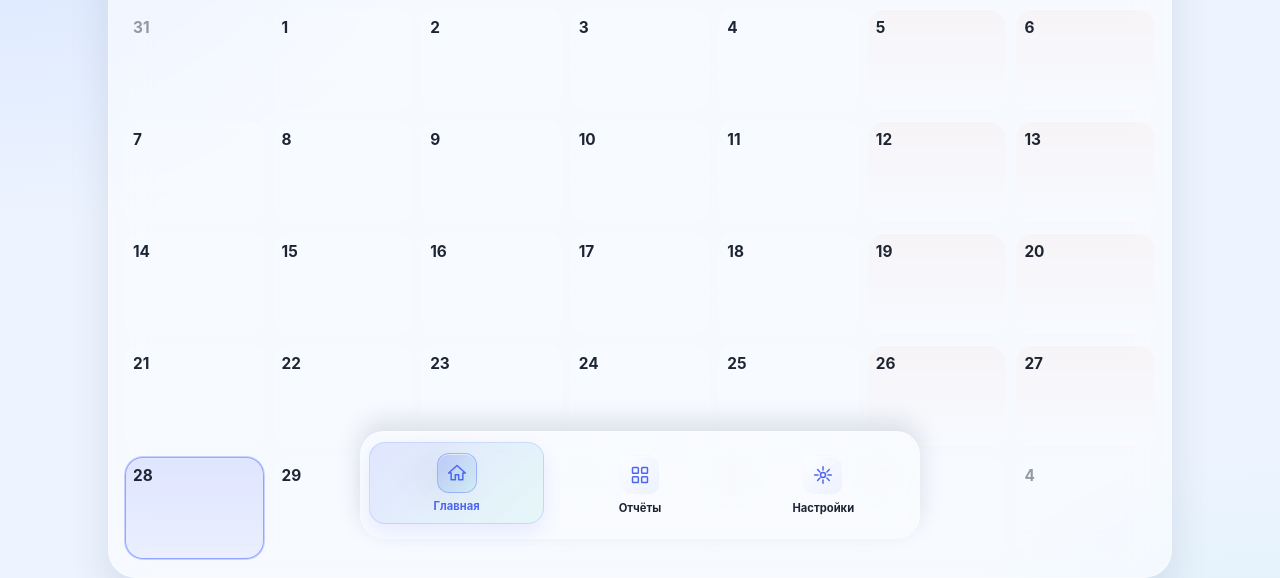
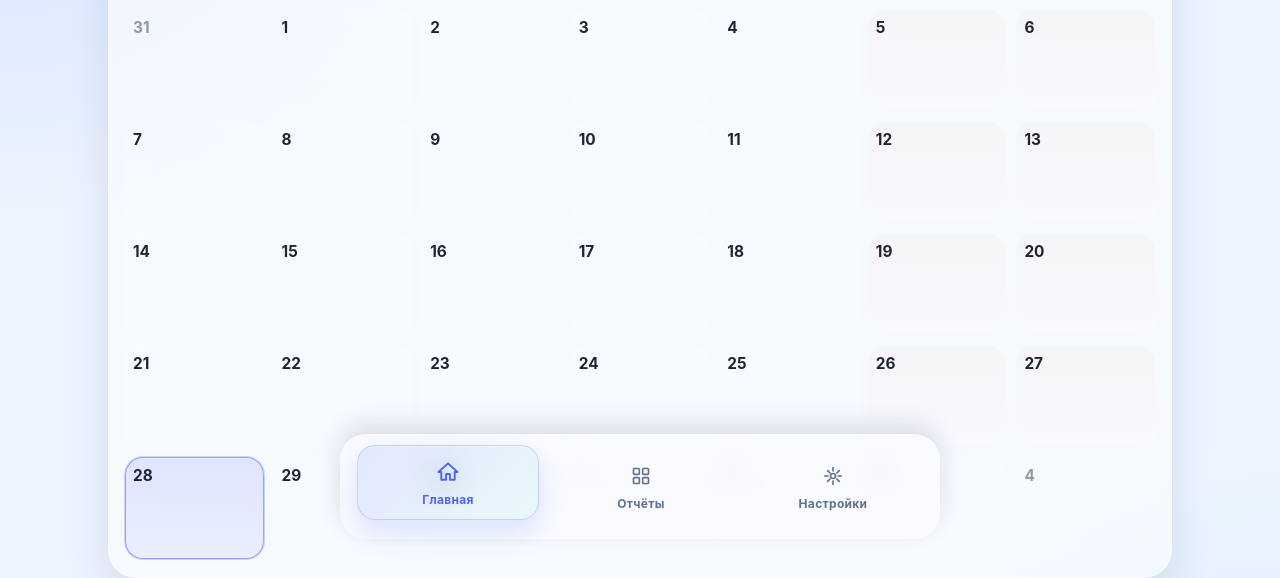
Before and after one commit to shiftflow123-web/ShiftFlow, a plain HTML site: page index.html in a window 1280 px wide. Shown: the part 243-821 px from the top of the page. Drawn offline with Linux system fonts and the light colour scheme.

Commit message:
Обновление стилей: новые нижние кнопки с лучшей анимацией и подсветкой

```diff
--- a/styles.css
+++ b/styles.css
@@ -429,10 +429,10 @@ svg { display: block; }
   bottom: 18px;
   display: flex;
   justify-content: center;
-  gap: 8px;
-  width: min(560px, calc(100% - 22px));
-  padding: 12px 8px;
-  border-radius: 24px;
+  gap: 12px;
+  width: min(600px, calc(100% - 22px));
+  padding: 14px 16px;
+  border-radius: 26px;
   background: rgba(255,255,255,0.24);
   border: 1px solid rgba(255,255,255,0.2);
   backdrop-filter: blur(18px);
@@ -449,27 +449,26 @@ svg { display: block; }
   align-items: center;
   justify-content: center;
   gap: 6px;
-  padding: 10px;
-  border-radius: 16px;
-  background: rgba(255,255,255,0.08);
-  color: var(--text);
+  padding: 12px 16px;
+  border-radius: 18px;
+  background: transparent;
+  color: var(--muted);
   cursor: pointer;
   font-weight: 600;
-  font-size: 0.7rem;
-  border: 1px solid transparent;
-  transition: all 0.3s ease;
+  font-size: 0.75rem;
+  border: none;
+  transition: all 0.25s cubic-bezier(0.34, 1.56, 0.64, 1);
+  position: relative;
+  overflow: hidden;
 }
 
 .nav-icon {
-  width: 40px;
-  height: 40px;
-  display: grid;
-  place-items: center;
-  border-radius: 12px;
-  background: linear-gradient(135deg, rgba(255,255,255,0.4), rgba(144,168,255,0.12));
-  border: 1px solid rgba(255,255,255,0.3);
-  box-shadow: inset 0 1px 0 rgba(255,255,255,0.5);
-  color: var(--primary-strong);
+  width: 28px;
+  height: 28px;
+  display: flex;
+  align-items: center;
+  justify-content: center;
+  transition: all 0.25s cubic-bezier(0.34, 1.56, 0.64, 1);
 }
 
 .nav-icon svg {
@@ -477,32 +476,33 @@ svg { display: block; }
   height: 20px;
   stroke: currentColor;
   fill: none;
-  stroke-width: 1.8;
+  stroke-width: 2;
   stroke-linecap: round;
   stroke-linejoin: round;
 }
 
 .nav-label {
-  font-size: 0.7rem;
+  font-size: 0.75rem;
   white-space: nowrap;
   font-weight: 700;
+  letter-spacing: 0.3px;
 }
 
 .bottom-nav-link.active {
-  background: linear-gradient(135deg, rgba(96,119,255,0.16), rgba(103,217,200,0.13));
   color: var(--primary-strong);
-  transform: translateY(-2px);
-  box-shadow: 0 8px 20px rgba(96,119,255,0.12);
-  border-color: rgba(96,119,255,0.2);
+  background: linear-gradient(135deg, rgba(96,119,255,0.15), rgba(103,217,200,0.1));
+  transform: translateY(-4px);
+  box-shadow: 0 12px 28px rgba(96,119,255,0.2), inset 0 1px 0 rgba(255,255,255,0.3);
+  border: 1px solid rgba(96,119,255,0.25);
 }
 
 .bottom-nav-link.active .nav-icon {
-  background: linear-gradient(135deg, rgba(96,119,255,0.25), rgba(103,217,200,0.15));
-  border-color: rgba(96,119,255,0.4);
+  transform: scale(1.15);
 }
 
-.bottom-nav-link:hover {
-  transform: translateY(-1px);
+.bottom-nav-link:hover:not(.active) {
+  color: var(--text);
+  transform: translateY(-2px);
 }
 
 .modal {
@@ -661,13 +661,12 @@ button:hover,
     display: none;
   }
 
-  .bottom-nav-link {
-    padding: 12px;
+  .bottom-nav {
+    gap: 8px;
+    padding: 12px 12px;
   }
 
-  .nav-icon {
-    width: 36px;
-    height: 36px;
-    font-size: 1.6rem;
+  .bottom-nav-link {
+    padding: 10px 12px;
   }
 }
```
